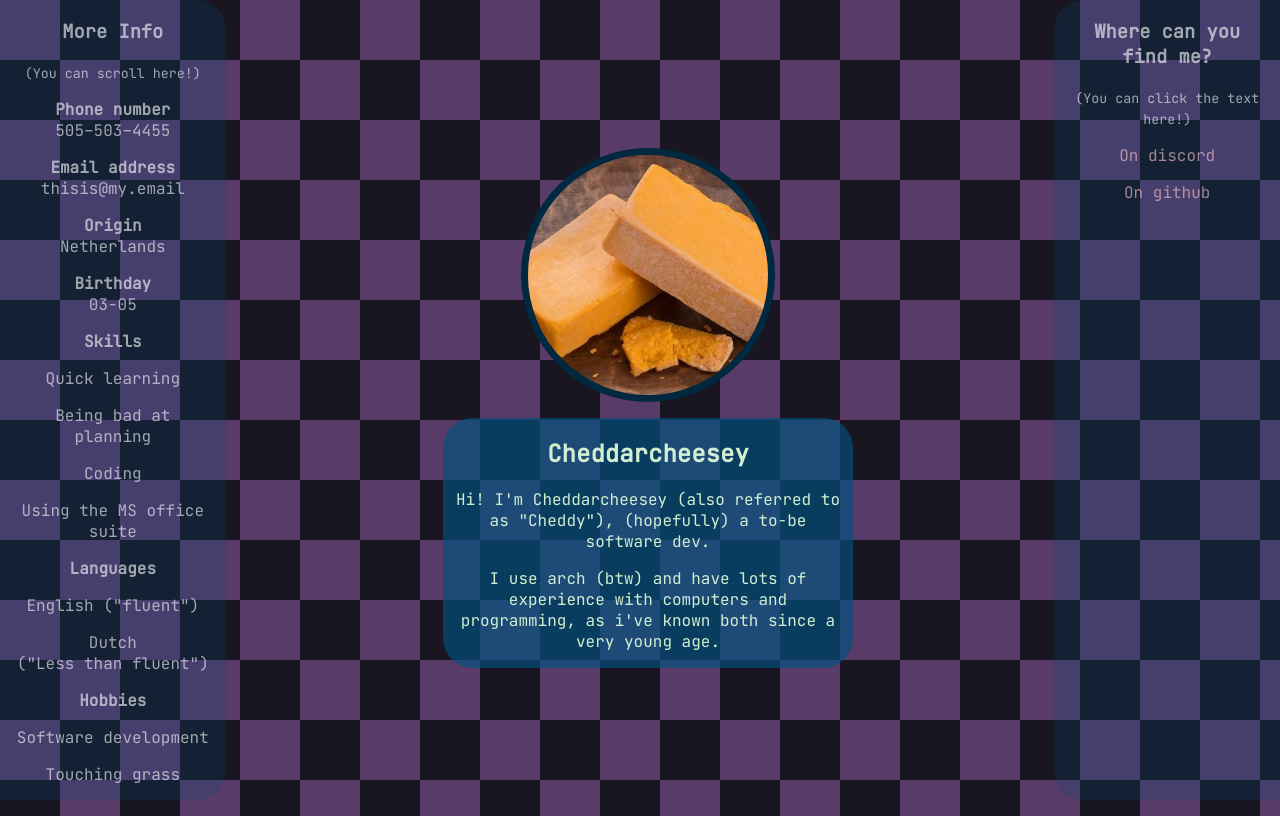
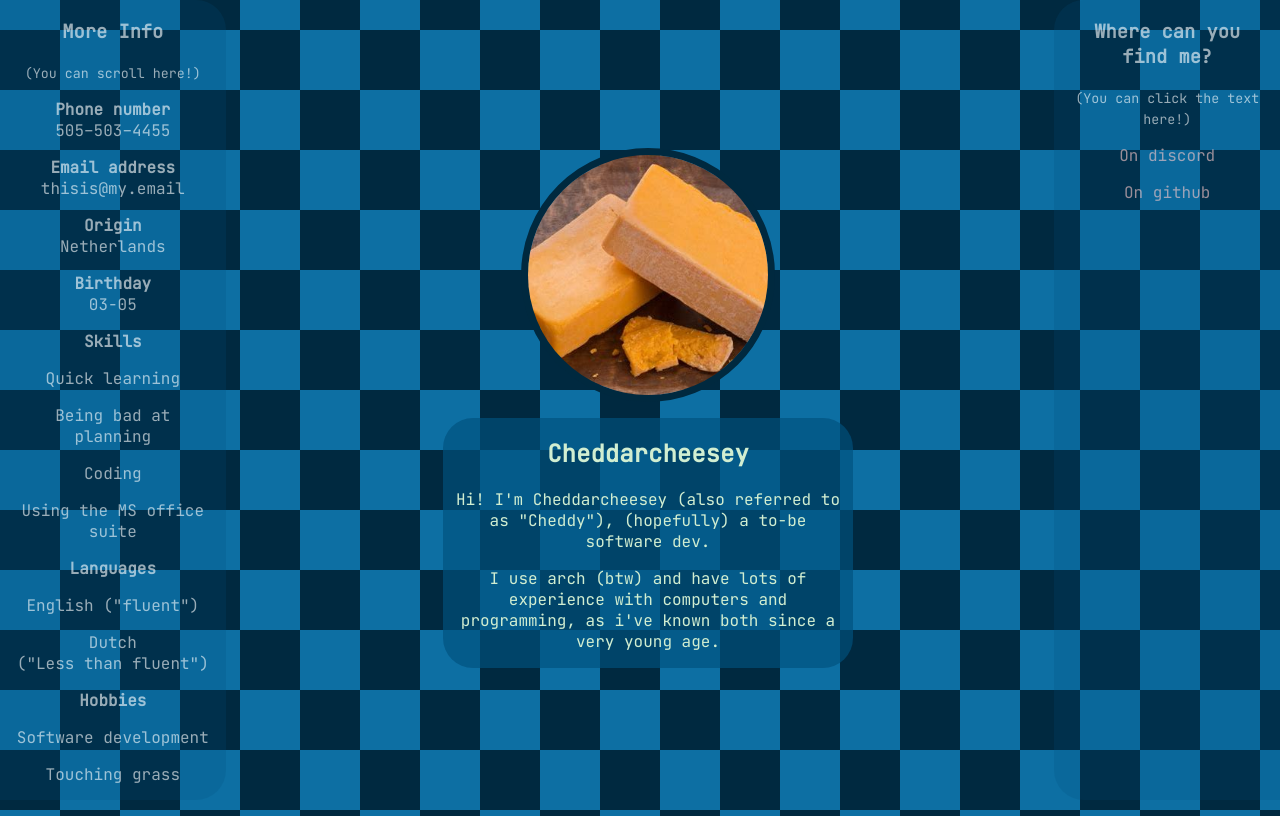
Before and after one commit to joeyjpg/projectportfolio, a plain HTML site: page index.html in a window 1280 px wide. Drawn offline with Linux system fonts and the light colour scheme.

Commit message:
Update index.html

```diff
--- a/index.html
+++ b/index.html
@@ -12,10 +12,10 @@
             overflow: hidden;
             font-family: 'JetBrains Mono';
             background: conic-gradient(
-            #191622 90deg,
-            #583b69 90deg 180deg,
-            #191622 180deg 270deg,
-            #583b69 270deg
+                #0d6fa3 90deg,
+                #002940 90deg 180deg,
+                #0d6fa3 180deg 270deg,
+                #002940 270deg
             );
             background-repeat: repeat;
             background-size: 120px 120px;
@@ -24,6 +24,16 @@
             animation: moveBackground 4s linear infinite;
             text-align: center;
         }
+
+        @keyframes moveBackground {
+            0% {
+                background-position: 0 0;
+            }
+            100% {
+                background-position: -240px -120px;
+            }
+        }
+
         .centered {
             display: flex;
             justify-content: center;
```
Lines whose indentation alone changed are shown as unchanged.
